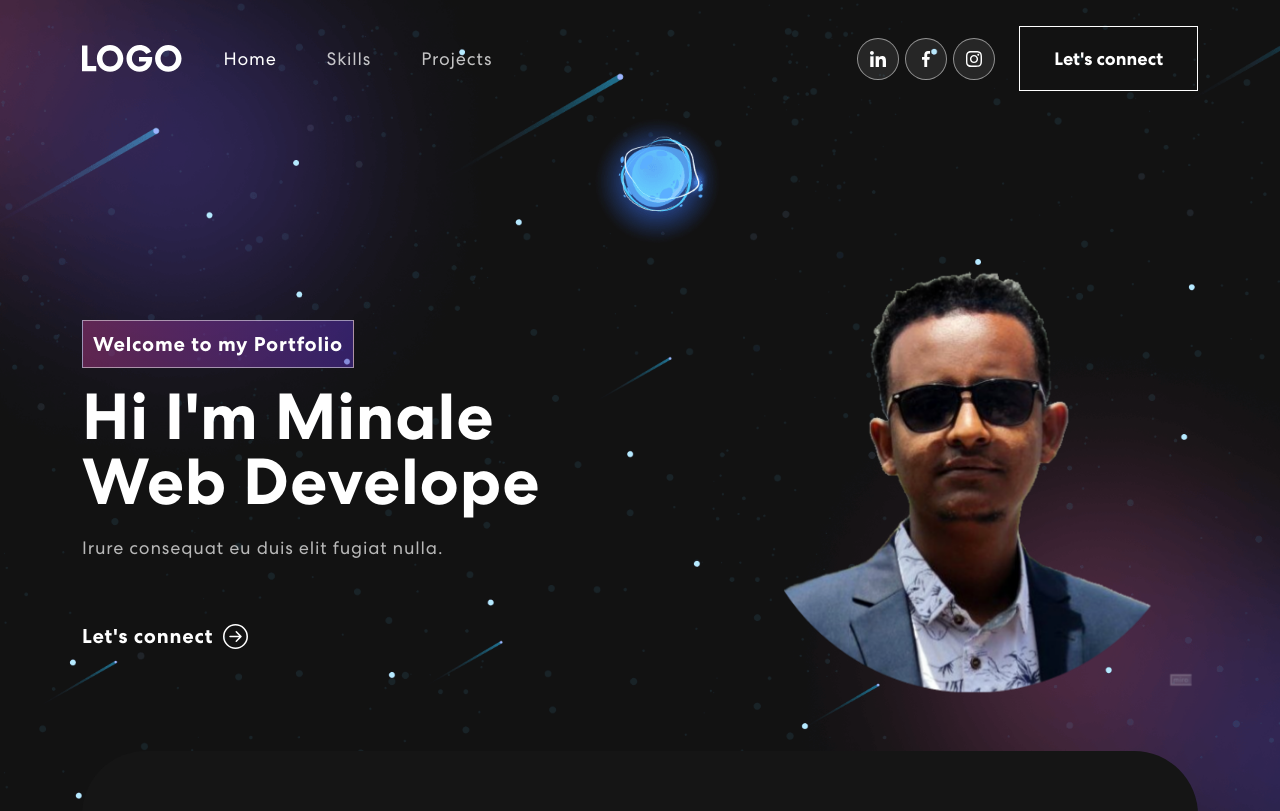
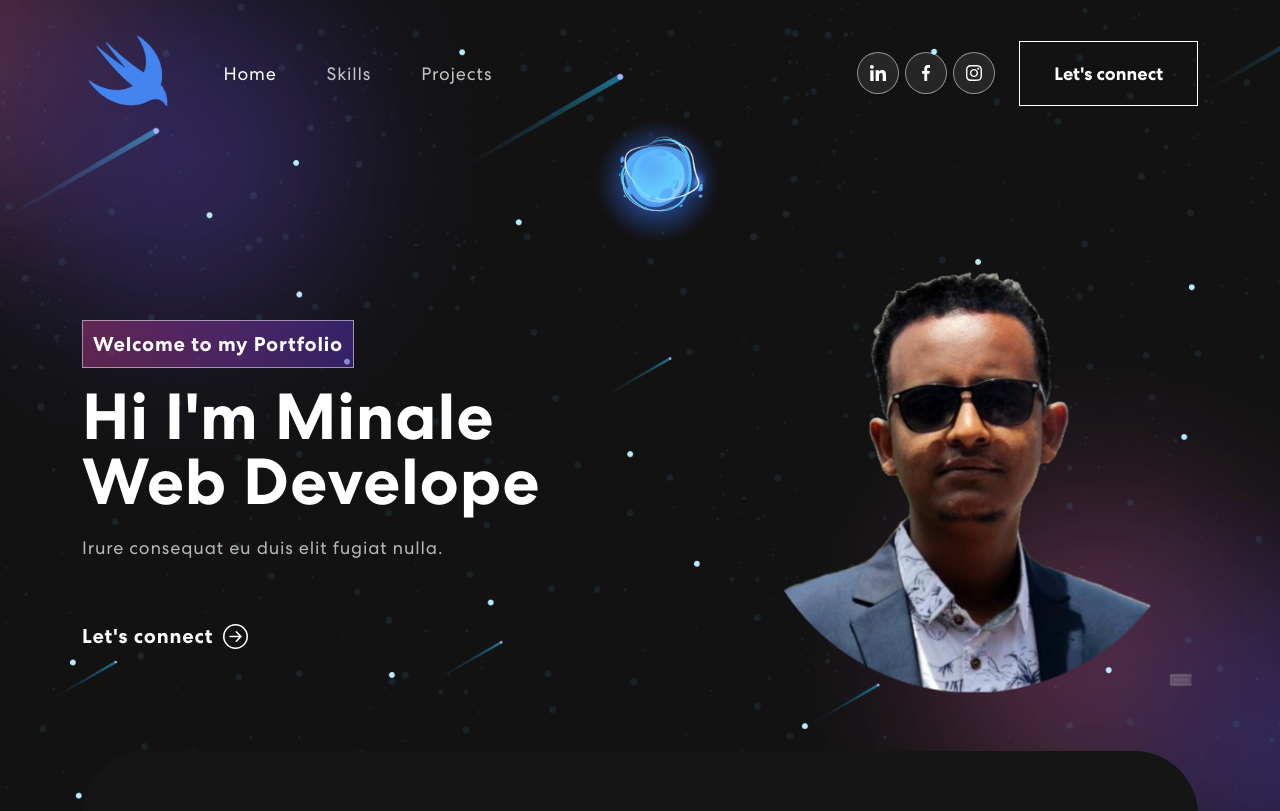
Before and after one commit to Swiftminale/portfolio_Project, a React (Create React App) app: page / in a window 1280 px wide. Shown: the top 811 px of the page. Built offline with nearby package versions, Linux system fonts and the light colour scheme.

Commit message:
changed the logo to swift Computer Technologies logo

```diff
--- a/src/components/NavBar.js
+++ b/src/components/NavBar.js
@@ -1,6 +1,6 @@
 import { useState, useEffect } from "react";
 import { Navbar, Container, Nav, NavLink } from "react-bootstrap";
-import logo from "../assets//img/logo.svg";
+import logo2 from "../assets//img/logo2.png";
 import navIcon1 from "../assets/img/nav-icon1.svg";
 import navIcon2 from "../assets/img/nav-icon2.svg";
 import navIcon3 from "../assets/img/nav-icon3.svg";
@@ -28,7 +28,7 @@
     <Navbar expand="lg" className={scrolled ? "scrolled" : ""}>
       <Container>
         <Navbar.Brand href="#home">
-          <img src={logo} alt="Logo" />
+          <img src={logo2} alt="Logo" />
         </Navbar.Brand>
         <Navbar.Toggle aria-controls="basic-navbar-nav">
           <span className="navbar-toggler-icon"></span>
```
Also changed, not shown: src/assets/img/logo2.png (added).
